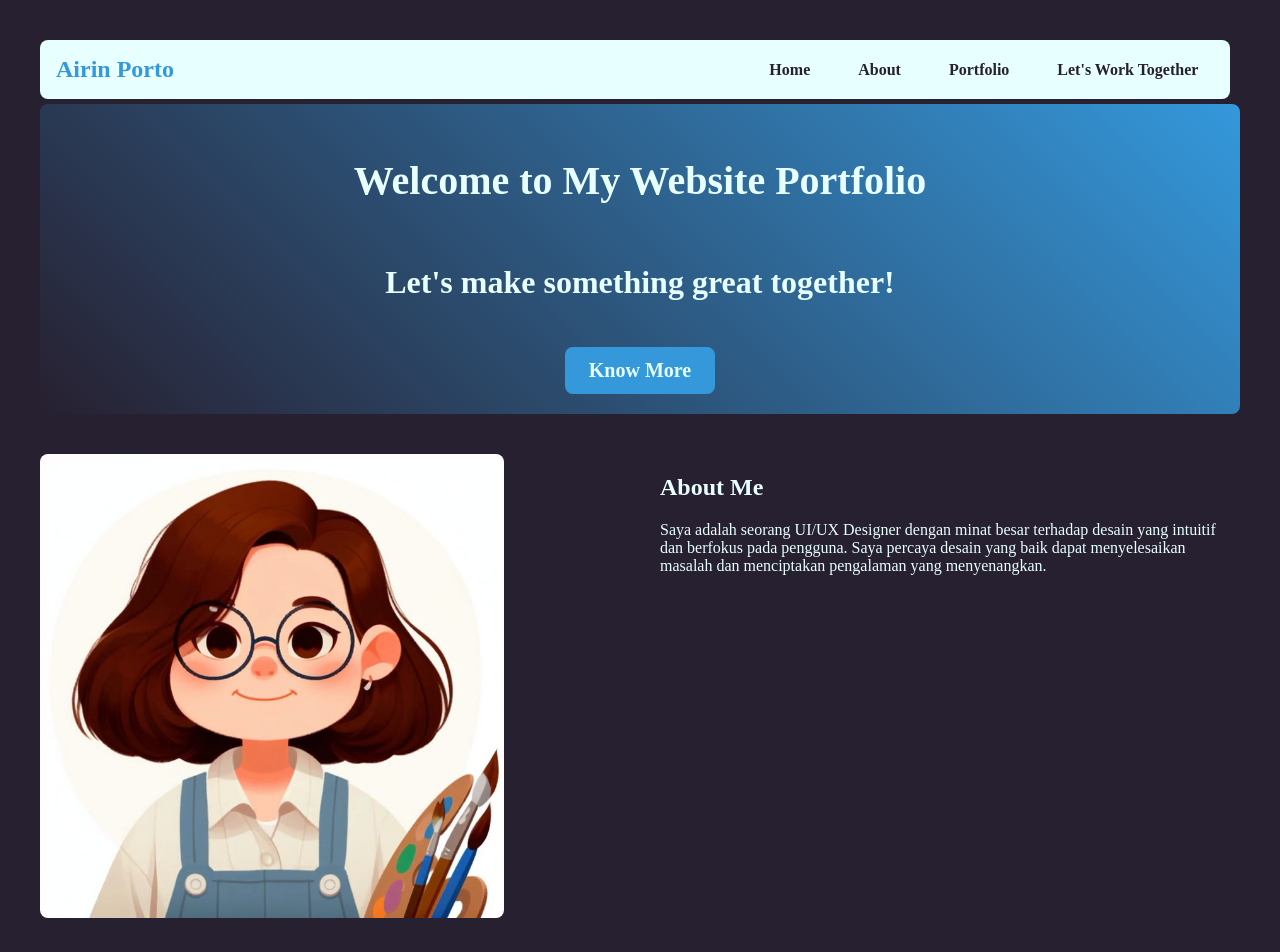
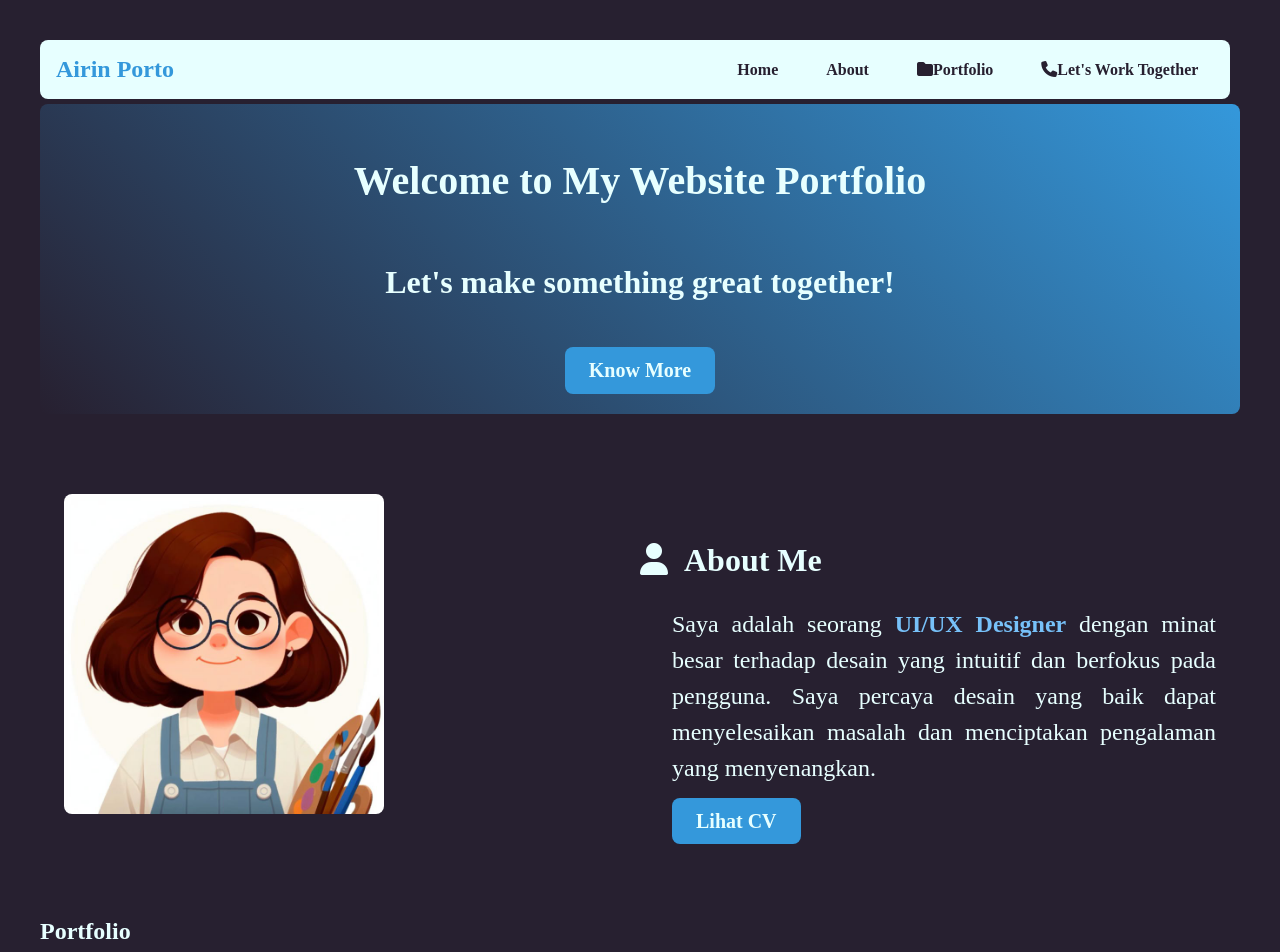
Before and after one commit to AirinKris03/miniproyek-portfolio, a plain HTML site: page index.html in a window 1280 px wide. Shown: the top 952 px of the page. Drawn offline with Linux system fonts and the light colour scheme.

Commit message:
membuat about me section

```diff
--- a/index.html
+++ b/index.html
@@ -14,6 +14,7 @@
     />
     <meta property="og:image" content="assets/profile.jpg" />
     <link rel="stylesheet" href="style.css" />
+    <link rel="stylesheet" href="https://cdnjs.cloudflare.com/ajax/libs/font-awesome/6.4.0/css/all.min.css">
     <title>Airin Portfolio</title>
   </head>
   <body>
@@ -27,10 +28,10 @@
           <div class="logo-title">Airin Porto</div>
         </div>
             <ul class="navbar">
-                <li><a href="#home">Home</a></li>
-                <li><a href="#about">About</a></li>
-                <li><a href="#porto">Portfolio</a></li>
-                <li><a href="#contact">Let's Work Together</a></li>
+                <li><a href="#home"></i>Home</a></li>
+                <li><a href="#about"></i>About</a></li>
+                <li><a href="#porto"><i class="fa-solid fa-folder"></i>Portfolio</a></li>
+                <li><a href="#contact"><i class="fa-solid fa-phone"></i>Let's Work Together</a></li>
           </ul>
         </div>
       </nav>
@@ -53,8 +54,9 @@
               <img src="assets/profile.jpg" alt="Foto profil">
             </div>
             <div class="about-text">
-              <h2>About Me</h2>
-              <p>Saya adalah seorang UI/UX Designer dengan minat besar terhadap desain yang intuitif dan berfokus pada pengguna. Saya percaya desain yang baik dapat menyelesaikan masalah dan menciptakan pengalaman yang menyenangkan.</p></div>
+              <h2><i class="fa-solid fa-user"></i>About Me</h2>
+              <p>Saya adalah seorang <span class="highlight">UI/UX Designer</span> dengan minat besar terhadap desain yang intuitif dan berfokus pada pengguna. Saya percaya desain yang baik dapat menyelesaikan masalah dan menciptakan pengalaman yang menyenangkan.</p>
+              <a href="https://drive.google.com/file/d/1OtL2g7f3A2xd15DvloVXctKSA-FRY2py/view?usp=drive_link" class="cv">Lihat CV</a>
             </div>
           </div>
         </section>
--- a/style.css
+++ b/style.css
@@ -6,6 +6,7 @@ body {
     color: #e7ffff;
     margin: 24px;
     padding: 16px;
+    font-family: poppins;
 }
 
 .logo {
@@ -80,6 +81,10 @@ body {
     margin-top: 20px;
 }
 
+.home-container i {
+    margin-right: 8px;
+}
+
 .home-container a:hover {
     background-color: #e7ffff;
     color: #3498DB;
@@ -89,20 +94,62 @@ body {
       display: grid;
       grid-template-columns: repeat(2, 1fr);
       grid-template-rows: auto auto;
-      gap: 40px;
+      margin: 24px;
+      align-items: center;
     }
 
     .about-image {
       flex: 1 1 40%;
+      width: 400px;
+      height: 400px;
+      margin-top: 40px;
     }
 
     .about-text {
       flex: 1 1 60%;
     }
 
+    .about-text h2 {
+      font-size: 32px;
+    }
+
+    .about-text p {
+      font-size: 24px;
+      line-height: 1.5;
+      margin-left: 32px;
+      text-align: justify;
+    }
+
+    .about-text span {
+      color: #77C1F9;
+      font-weight: bold;
+    }
+
     .about-image img {
       max-width: 80%;
       border-radius: 8px;
+    }
+
+    .about-text i {
+      margin-right: 16px;
+      font-size: 32px;
+    }
+
+    .cv {
+      text-decoration: none;
+      font-size: 20px;
+      font-weight: bolder;
+      color: #e7ffff;
+      background-color: #3498DB;
+      padding: 12px 24px;
+      border-radius: 8px;
+      margin-top: 20px;
+      margin-left: 32px;
+    }
+
+    .cv:hover {
+      background-color: #e7ffff;
+      color: #3498DB;
     }
 
 .porto-container {
```
